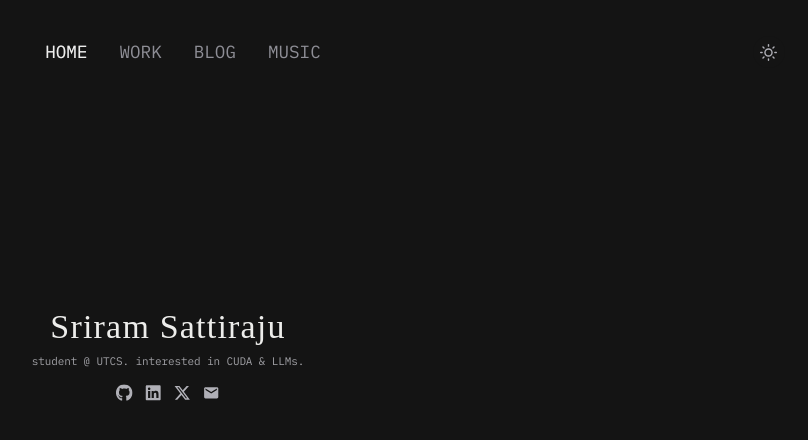
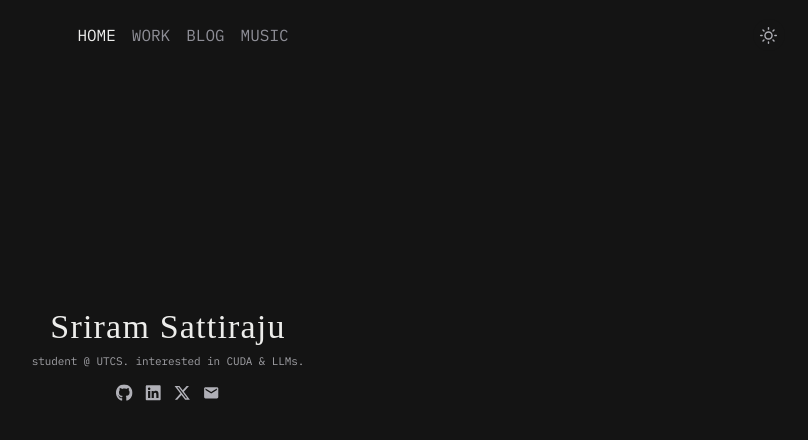
Before and after one commit to srirsatt/portfolio, a Next.js app: page / in a window 1280 px wide. Shown: the top 440 px of the page, without its empty margins (472-1280 px from the left). Built offline with nearby package versions, Linux system fonts and the light colour scheme; a web font is replaced by a local one.

Commit message:
updated top icons

```diff
--- a/src/app/components/SiteNav.tsx
+++ b/src/app/components/SiteNav.tsx
@@ -2,7 +2,7 @@
 
 import Link from "next/link";
 import { usePathname } from "next/navigation";
-import { useLayoutEffect, useRef, useSyncExternalStore } from "react";
+import { useSyncExternalStore } from "react";
 import { FiMoon, FiSun } from "react-icons/fi";
 
 const navigation = [
@@ -29,49 +29,17 @@ export default function SiteNav() {
   const pathname = usePathname();
   const isDark = useSyncExternalStore(subscribeToTheme, getIsDark, () => true);
   const currentPath = pathname.replace(/\/$/, "") || "/";
-  const navRef = useRef<HTMLElement>(null);
-  const highlightRef = useRef<HTMLSpanElement>(null);
-
-  useLayoutEffect(() => {
-    const nav = navRef.current;
-    const highlight = highlightRef.current;
-    const activeLabel = nav?.querySelector<HTMLElement>('[aria-current="page"] span');
-    if (!nav || !highlight || !activeLabel) return;
-
-    const updateHighlight = () => {
-      const navBounds = nav.getBoundingClientRect();
-      const labelBounds = activeLabel.getBoundingClientRect();
-      const left = labelBounds.left - navBounds.left;
-      const right = navBounds.right - labelBounds.right;
-      highlight.style.clipPath = `inset(0 ${right}px 0 ${left}px)`;
-    };
-
-    updateHighlight();
-    if (!nav.dataset.highlightReady) {
-      // Establish the initial selection before enabling the sliding transition.
-      highlight.getBoundingClientRect();
-      nav.dataset.highlightReady = "true";
-    }
-
-    const observer = new ResizeObserver(updateHighlight);
-    observer.observe(nav);
-    observer.observe(activeLabel);
-    return () => observer.disconnect();
-  }, [currentPath]);
 
   if (!navigation.some((item) => item.href === currentPath)) return null;
 
   return (
     <header className="site-header">
-      <nav ref={navRef} className="site-nav" aria-label="Primary navigation">
+      <nav className="site-nav" aria-label="Primary navigation">
         {navigation.map((item) => (
           <Link key={item.href} href={item.href} aria-current={currentPath === item.href ? "page" : undefined}>
             <span>{item.label}</span>
           </Link>
         ))}
-        <span ref={highlightRef} className="site-nav-highlight" aria-hidden="true">
-          {navigation.map((item) => <span key={item.href}>{item.label}</span>)}
-        </span>
       </nav>
       <button
         className="theme-toggle"
--- a/src/app/globals.css
+++ b/src/app/globals.css
@@ -15,8 +15,8 @@
   --subtle: #7d8592;
   --nav-inactive: #94949a;
   color-scheme: light;
-  --nav-top: clamp(24px, 5svh, 48px);
-  --nav-font-size: clamp(0.85rem, 1.5vw, 1.1rem);
+  --nav-top: clamp(16px, 3svh, 28px);
+  --nav-font-size: 1rem;
   --nav-height: calc(var(--nav-font-size) * 1.4);
   --content-top: calc(var(--nav-top) + var(--nav-height) + 2rem);
   --font-space-mono: var(--font-ibm-plex-mono);
@@ -80,7 +80,7 @@ body {
   display: flex;
   align-items: center;
   justify-content: center;
-  gap: clamp(20px, 3vw, 32px);
+  gap: 16px;
   font-family: var(--font-ibm-plex-mono), monospace;
   font-size: var(--nav-font-size);
   font-weight: 400;
@@ -91,39 +91,17 @@ body {
   display: inline-block;
 }
 
-.site-nav-highlight {
-  position: absolute;
-  inset: 0;
-  display: flex;
-  align-items: center;
-  justify-content: center;
-  gap: inherit;
-  padding-inline: inherit;
-  color: var(--foreground);
-  visibility: hidden;
-  pointer-events: none;
-}
-
-.site-nav[data-highlight-ready] .site-nav-highlight {
-  visibility: visible;
-  transition: clip-path 260ms cubic-bezier(0.22, 1, 0.36, 1);
-}
-
-.site-nav[data-highlight-ready] a[aria-current="page"]:not(:hover):not(:focus-visible) {
-  color: var(--nav-inactive);
-}
-
-@media (prefers-reduced-motion: reduce) {
-  .site-nav[data-highlight-ready] .site-nav-highlight {
-    transition: none;
-  }
-}
-
 .site-nav a {
   display: block;
   color: var(--nav-inactive);
   text-decoration: none;
-  transition: color 150ms ease;
+  transition: color 240ms ease;
+}
+
+@media (prefers-reduced-motion: reduce) {
+  .site-nav a {
+    transition: none;
+  }
 }
 
 .site-nav a:hover,
@@ -164,17 +142,15 @@ body {
 
 @media (max-width: 640px) {
   :root {
-    --nav-font-size: clamp(1rem, 4.4vw, 1.125rem);
     --nav-height: 48px;
   }
 
   .site-nav {
-    gap: 12px;
+    gap: 8px;
     padding-inline: 12px;
   }
 
-  .site-nav a,
-  .site-nav-highlight > span {
+  .site-nav a {
     display: flex;
     min-width: 48px;
     min-height: var(--nav-height);
```
